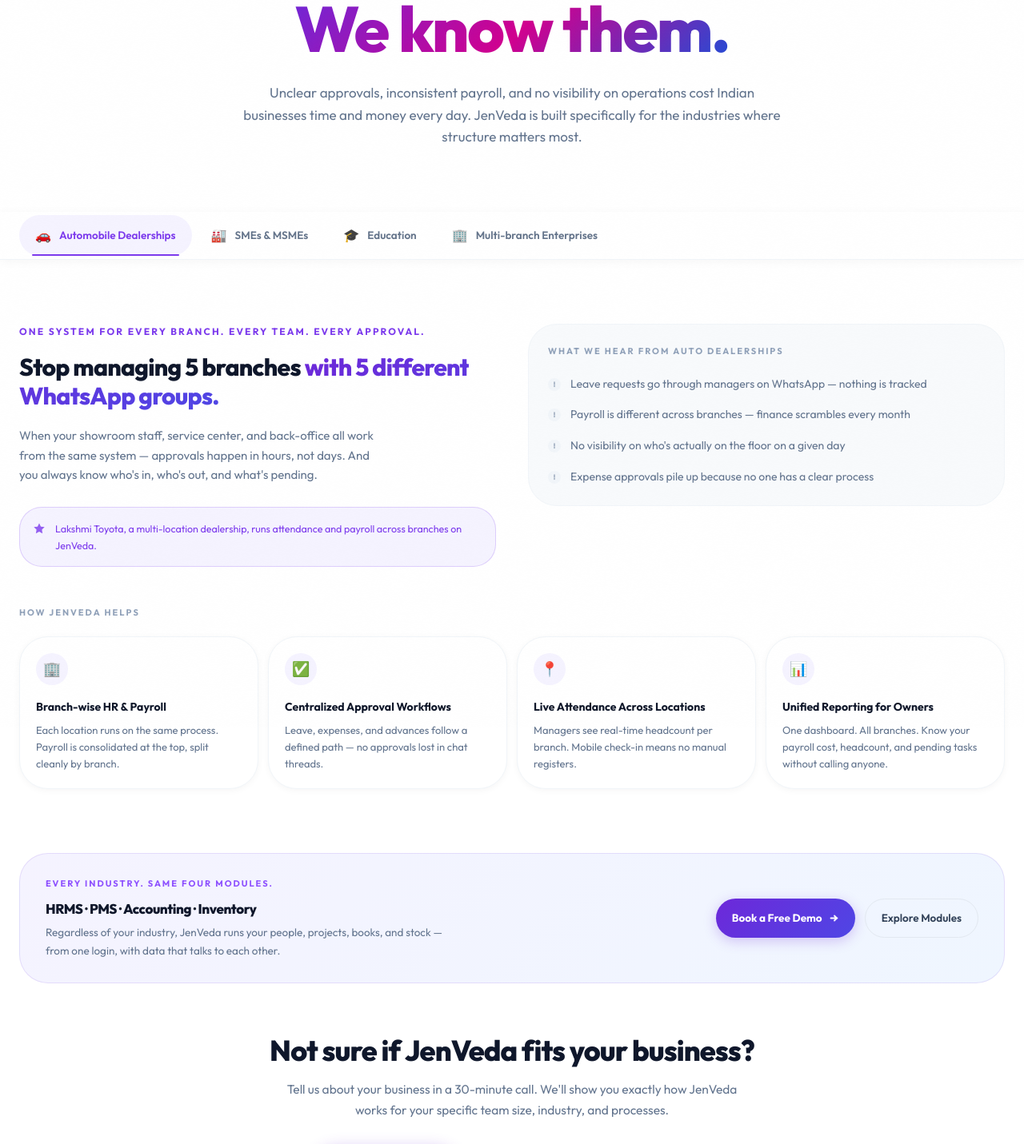
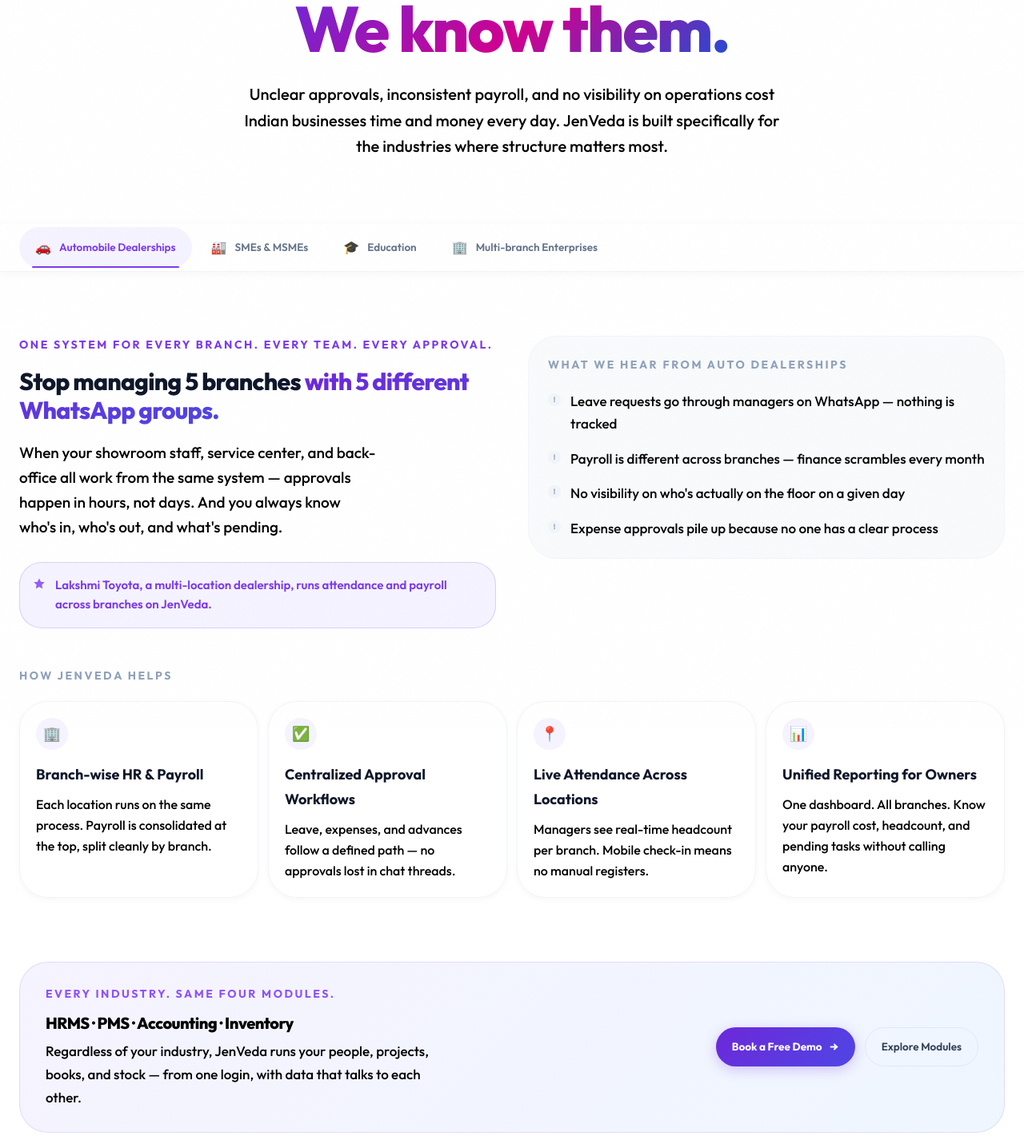
Before and after one commit to premkumarkota/website_jen, a Next.js app: page /industries in a window 1280 px wide. Shown: the part 386-1817 px from the top of the page at 80% size. Built offline with nearby package versions, Linux system fonts and the light colour scheme.

Commit message:
changes added

```diff
--- a/src/app/industries/IndustriesClient.tsx
+++ b/src/app/industries/IndustriesClient.tsx
@@ -202,7 +202,7 @@
           <path d="M4 1v3M4 5.5v1" stroke="#94a3b8" strokeWidth="1.4" strokeLinecap="round"/>
         </svg>
       </span>
-      <span className="text-[14px] leading-relaxed text-slate-500">{text}</span>
+      <span className="text-[17px] leading-relaxed font-medium text-black">{text}</span>
     </li>
   );
 }
@@ -238,12 +238,12 @@
         {item.icon}
       </div>
       <h4
-        className="text-[14px] font-bold mb-1.5"
+        className="text-[18px] font-bold mb-2"
         style={{ color: "#0F172A" }}
       >
         {item.title}
       </h4>
-      <p className="text-[13px] leading-relaxed text-slate-500">{item.desc}</p>
+      <p className="text-[16px] leading-relaxed font-medium text-black">{item.desc}</p>
     </motion.div>
   );
 }
@@ -265,7 +265,7 @@
             initial={{ opacity: 0, y: 8 }}
             animate={inView ? { opacity: 1, y: 0 } : {}}
             transition={{ duration: 0.4, ease }}
-            className="text-[12px] font-bold uppercase tracking-[0.18em] mb-4"
+            className="text-[14px] font-bold uppercase tracking-[0.18em] mb-4"
             style={{ color: industry.color }}
           >
             {industry.tagline}
@@ -302,7 +302,7 @@
             initial={{ opacity: 0, y: 12 }}
             animate={inView ? { opacity: 1, y: 0 } : {}}
             transition={{ duration: 0.55, delay: 0.12, ease }}
-            className="text-[15px] leading-relaxed text-slate-500 max-w-md"
+            className="text-[19px] leading-relaxed font-medium text-black max-w-md"
           >
             {industry.subtext}
           </motion.p>
@@ -318,7 +318,7 @@
             <svg className="flex-shrink-0 mt-0.5" width="16" height="16" viewBox="0 0 16 16" fill="none">
               <path d="M8 1.5L10.06 5.67L14.72 6.35L11.36 9.62L12.12 14.26L8 12.1L3.88 14.26L4.64 9.62L1.28 6.35L5.94 5.67L8 1.5Z" fill={industry.color} fillOpacity="0.8"/>
             </svg>
-            <p className="text-[12.5px] leading-relaxed" style={{ color: industry.color }}>
+            <p className="text-[15px] font-semibold leading-relaxed" style={{ color: industry.color }}>
               {industry.proof}
             </p>
           </motion.div>
@@ -331,7 +331,7 @@
           transition={{ duration: 0.55, delay: 0.1, ease }}
           className="p-6 rounded-2xl bg-slate-50 border border-slate-100"
         >
-          <p className="text-[11px] font-bold uppercase tracking-[0.18em] text-slate-400 mb-5">
+          <p className="text-[14px] font-bold uppercase tracking-[0.18em] text-slate-400 mb-5">
             What we hear from {industry.shortLabel}
           </p>
           <ul className="flex flex-col gap-4">
@@ -348,7 +348,7 @@
           initial={{ opacity: 0, y: 8 }}
           animate={inView ? { opacity: 1, y: 0 } : {}}
           transition={{ duration: 0.4, delay: 0.18, ease }}
-          className="text-[11px] font-bold uppercase tracking-[0.18em] text-slate-400 mb-5"
+          className="text-[14px] font-bold uppercase tracking-[0.18em] text-slate-400 mb-5"
         >
           How JenVeda helps
         </motion.p>
@@ -439,7 +439,7 @@
             initial={{ opacity: 0, y: 16 }}
             animate={heroInView ? { opacity: 1, y: 0 } : {}}
             transition={{ duration: 0.6, delay: 0.16, ease }}
-            className="mt-6 text-[17px] leading-relaxed text-slate-500 max-w-2xl mx-auto"
+            className="mt-6 text-[20px] font-medium leading-relaxed text-black max-w-2xl mx-auto"
           >
             Unclear approvals, inconsistent payroll, and no visibility on operations
             cost Indian businesses time and money every day. JenVeda is built
@@ -517,13 +517,13 @@
           >
             <div className="flex flex-col md:flex-row items-start md:items-center justify-between gap-6">
               <div>
-                <p className="text-[11px] font-bold uppercase tracking-[0.18em] text-violet-500 mb-2">
+                <p className="text-[14px] font-bold uppercase tracking-[0.18em] text-violet-500 mb-2">
                   Every industry. Same four modules.
                 </p>
-                <h3 className="text-[17px] font-extrabold text-slate-900 mb-1">
+                <h3 className="text-[20px] font-extrabold text-black mb-1">
                   HRMS · PMS · Accounting · Inventory
                 </h3>
-                <p className="text-[13.5px] text-slate-500 max-w-lg">
+                <p className="text-[17px] font-medium text-black max-w-lg">
                   Regardless of your industry, JenVeda runs your people, projects, books,
                   and stock — from one login, with data that talks to each other.
                 </p>
@@ -568,7 +568,7 @@
             whileInView={{ opacity: 1, y: 0 }}
             viewport={{ once: true, margin: "-60px" }}
             transition={{ duration: 0.55, delay: 0.08, ease }}
-            className="text-[15.5px] leading-relaxed text-slate-500 mb-8 max-w-xl mx-auto"
+            className="text-[19px] font-medium leading-relaxed text-black mb-8 max-w-xl mx-auto"
           >
             Tell us about your business in a 30-minute call. We'll show you
             exactly how JenVeda works for your specific team size, industry,
--- a/src/components/Navbar.tsx
+++ b/src/components/Navbar.tsx
@@ -79,7 +79,7 @@
 const navLinks = [
   { label: "Home", href: "/" },
   { label: "Why JenVeda", href: "/why-jenveda" },
-  { label: "Industries", href: "/industries" },
+  { label: "Serving Industries", href: "/industries" },
   { label: "About", href: "/about" },
   { label: "Contact", href: "/contact" },
 ];
--- a/src/components/ProductPageLayout.tsx
+++ b/src/components/ProductPageLayout.tsx
@@ -74,7 +74,7 @@
             initial={{ opacity: 0, y: 20 }}
             animate={{ opacity: 1, y: 0 }}
             transition={{ duration: 0.8, delay: 0.1, ease }}
-            className="mt-8 text-xl font-medium text-slate-500 max-w-2xl mx-auto"
+            className="mt-8 text-[22px] font-bold text-black max-w-2xl mx-auto"
           >
             {subtitle}
           </motion.p>
@@ -83,7 +83,7 @@
             initial={{ opacity: 0, y: 20 }}
             animate={{ opacity: 1, y: 0 }}
             transition={{ duration: 0.8, delay: 0.2, ease }}
-            className="mt-6 text-[16px] leading-loose text-slate-400 max-w-3xl mx-auto"
+            className="mt-6 text-[19px] font-medium leading-relaxed text-black max-w-3xl mx-auto"
           >
             {description}
           </motion.p>
@@ -134,7 +134,7 @@
                     <span className="text-[14px] font-bold">{String(i + 1).padStart(2, "0")}</span>
                   </div>
                   <div>
-                    <h3 className={`text-[15px] font-bold transition-colors ${activeTab === i ? "text-slate-900" : "text-slate-500"}`}>
+                    <h3 className={`text-[17.5px] font-bold transition-colors ${activeTab === i ? "text-slate-900" : "text-slate-500"}`}>
                       {feature.title}
                     </h3>
                   </div>
@@ -155,16 +155,16 @@
                 >
                   <div className="flex flex-col md:flex-row gap-12">
                     <div className="flex-1">
-                      <h4 className="text-2xl font-black text-slate-900 tracking-tight">{features[activeTab].title}</h4>
-                      <p className="mt-6 text-[16px] leading-relaxed text-slate-500">
+                      <h4 className="text-3xl font-black text-slate-900 tracking-tight">{features[activeTab].title}</h4>
+                      <p className="mt-6 text-[18px] leading-relaxed font-medium text-black">
                         {features[activeTab].description}
                       </p>
 
                       <div className="mt-10 space-y-4">
                         {features[activeTab].items?.map((item) => (
-                          <div key={item} className="flex items-center gap-3 text-[14px] font-medium text-slate-700">
-                            <div className="h-5 w-5 rounded-full bg-emerald-50 flex items-center justify-center text-emerald-500">
-                              <svg className="h-3 w-3" fill="none" viewBox="0 0 24 24" stroke="currentColor" strokeWidth={3}><path strokeLinecap="round" strokeLinejoin="round" d="M5 13l4 4L19 7" /></svg>
+                          <div key={item} className="flex items-center gap-3 text-[16.5px] font-bold text-black">
+                            <div className="h-5.5 w-5.5 rounded-full bg-emerald-50 flex items-center justify-center text-emerald-500">
+                              <svg className="h-3.5 w-3.5" fill="none" viewBox="0 0 24 24" stroke="currentColor" strokeWidth={3}><path strokeLinecap="round" strokeLinejoin="round" d="M5 13l4 4L19 7" /></svg>
                             </div>
                             {item}
                           </div>
@@ -202,7 +202,7 @@
           <div className="absolute inset-0 opacity-20 pointer-events-none" style={{ backgroundImage: "radial-gradient(rgba(109,40,217,0.3) 1px, transparent 1px)", backgroundSize: "32px 32px" }} />
           <div className="relative z-10">
             <h2 className="text-fluid-h2 text-white font-black">{ctaText}</h2>
-            <p className="mt-8 text-slate-400 text-lg max-w-2xl mx-auto">
+            <p className="mt-8 text-slate-300 text-[20px] font-medium max-w-2xl mx-auto">
               Join 50+ enterprises leveraging JenVeda to drive operational efficiency and growth.
             </p>
             <div className="mt-12 flex flex-wrap justify-center gap-4">
```
